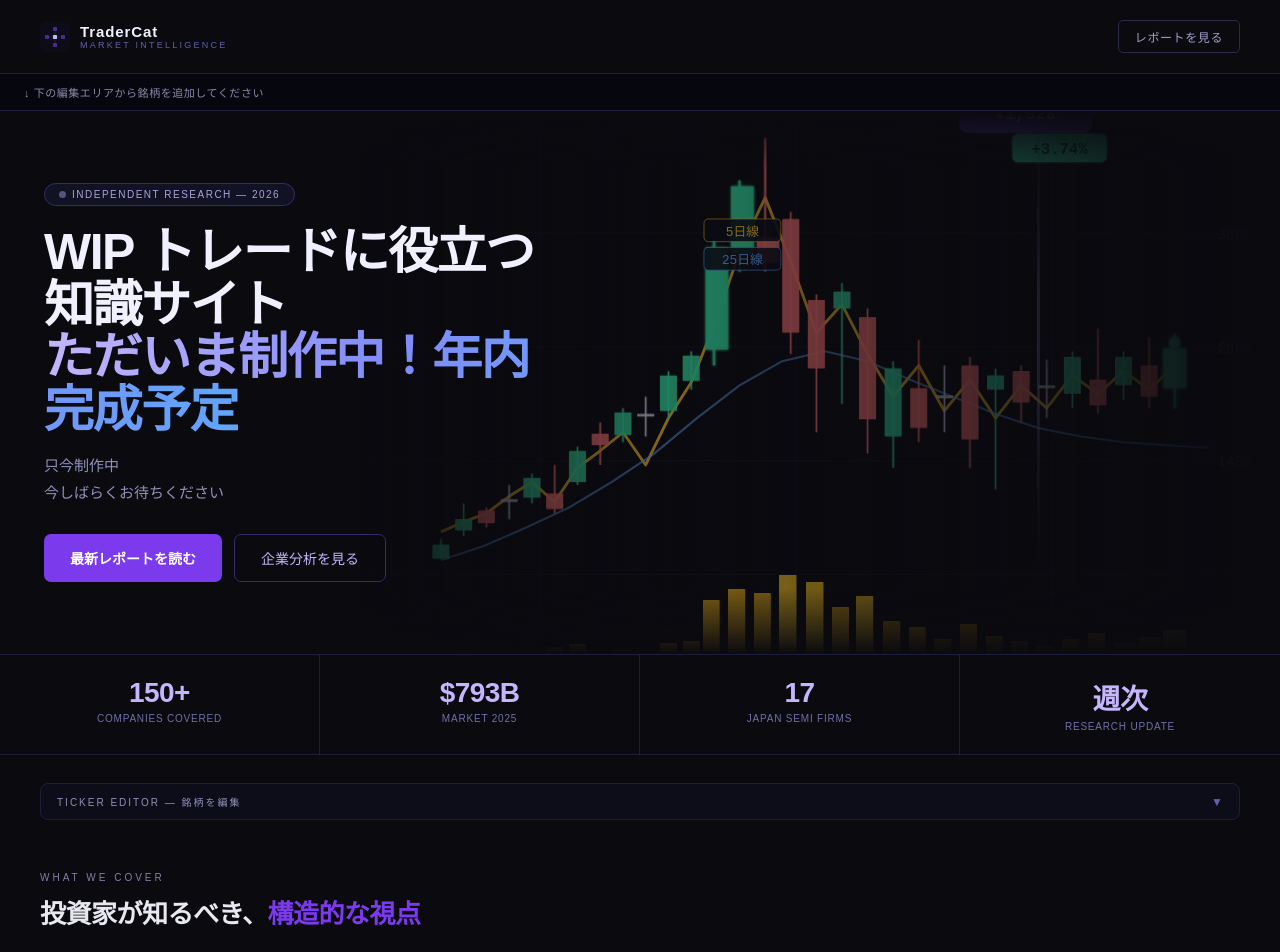
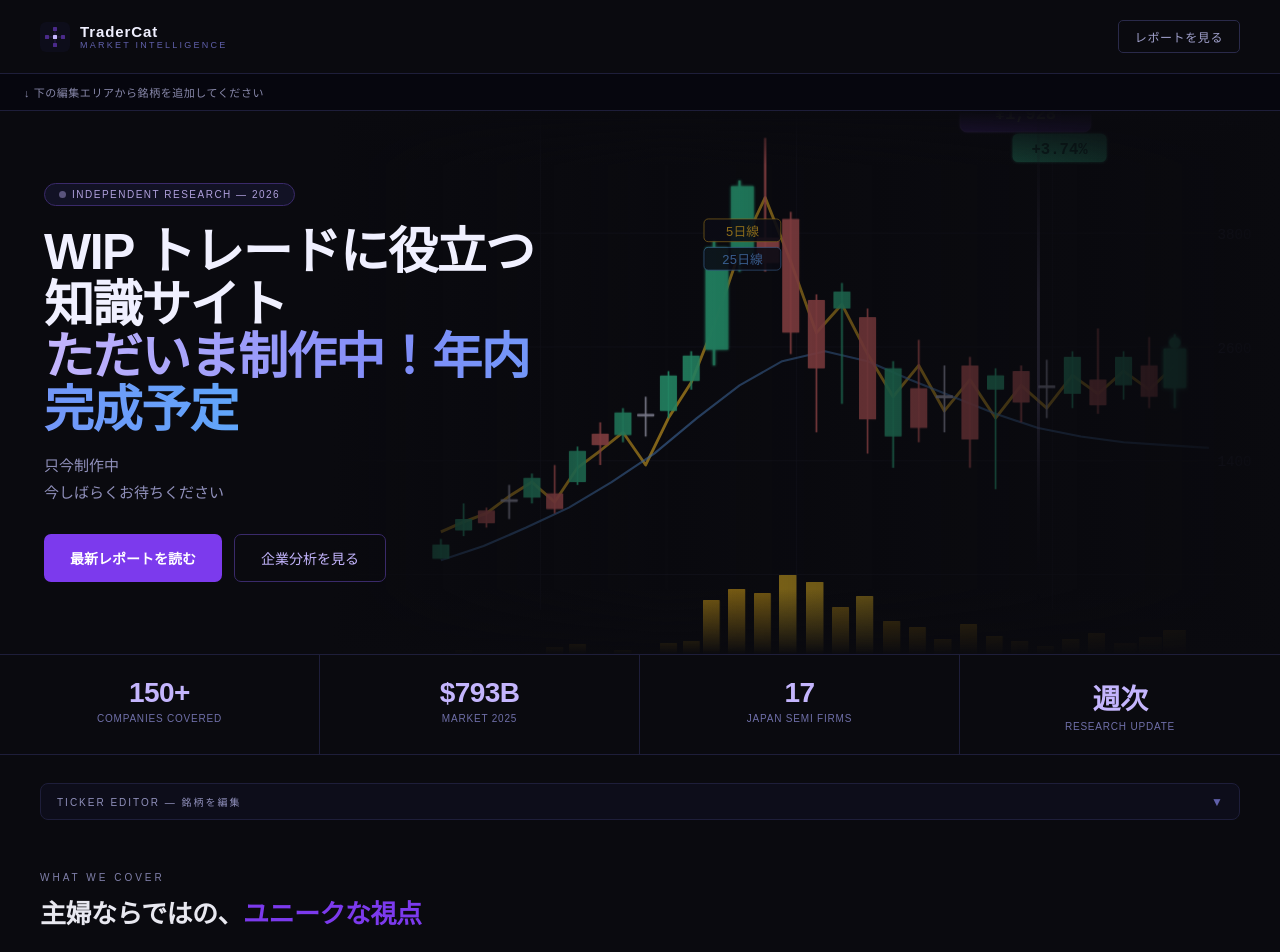
Before and after one commit to miho1031/top, a React (Vite) app: page / in a window 1280 px wide. Shown: the top 952 px of the page. Built offline with nearby package versions, Linux system fonts and the light colour scheme.

Commit message:
Update App.jsx

```diff
--- a/src/App.jsx
+++ b/src/App.jsx
@@ -360,7 +360,7 @@ export default function App() {
       <div className="section-pad" style={{ padding: "24px 40px 56px" }}>
         <div style={{ fontSize: 10, letterSpacing: "0.3em", color: "#8080aa", textTransform: "uppercase", marginBottom: 10 }}>What we cover</div>
         <div style={{ fontSize: "clamp(20px,4vw,26px)", fontWeight: 700, color: "#e8e8f0", marginBottom: 28, letterSpacing: "-0.02em" }}>
-          投資家が知るべき、<span style={{ color: "#7c3aed" }}>構造的な視点</span>
+          主婦ならではの、<span style={{ color: "#7c3aed" }}>ユニークな視点</span>
         </div>
         <div className="feature-grid" style={{ display: "grid", gridTemplateColumns: "repeat(3,1fr)", gap: 10 }}>
           {features.map(f => (
```
